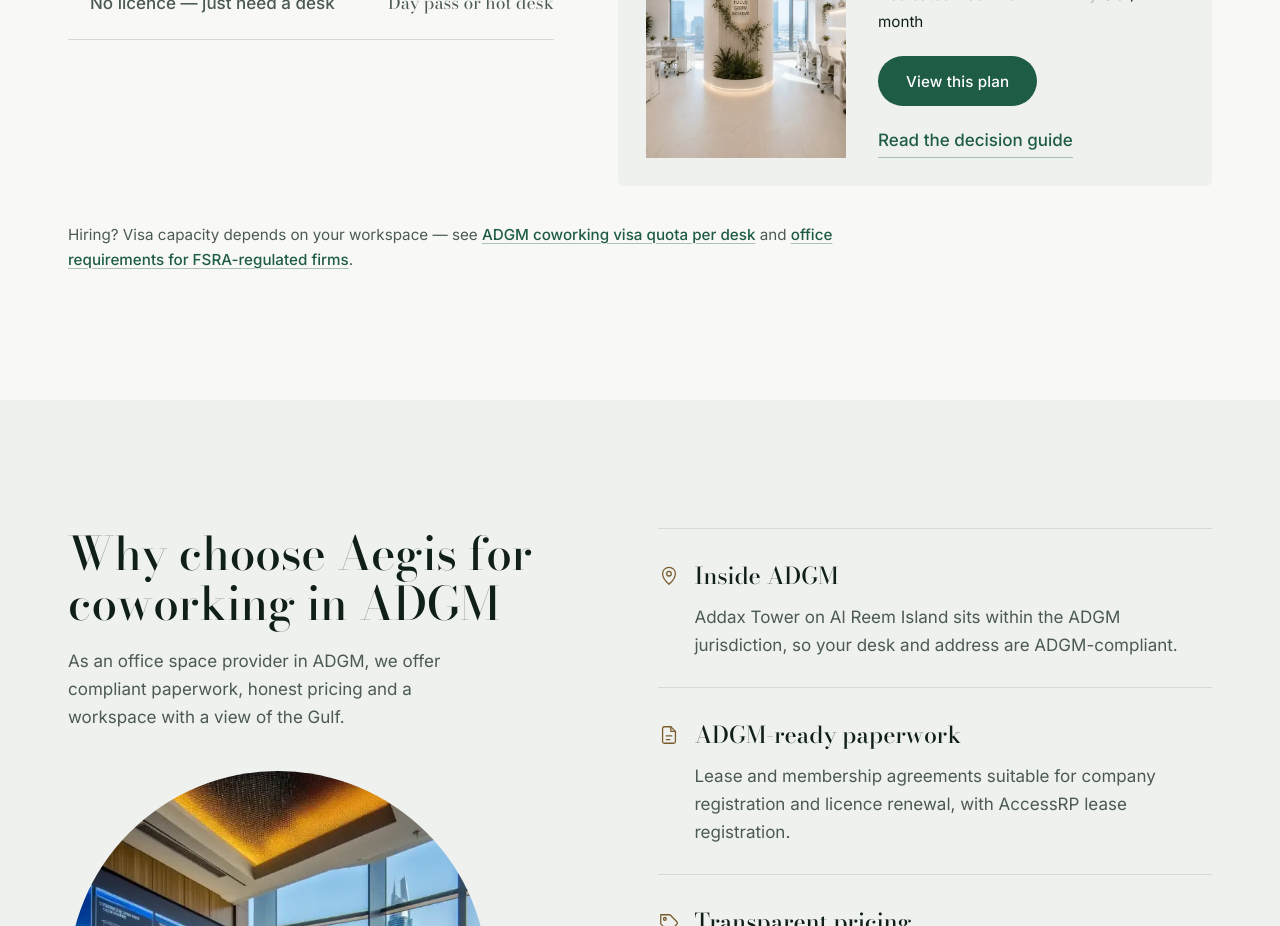
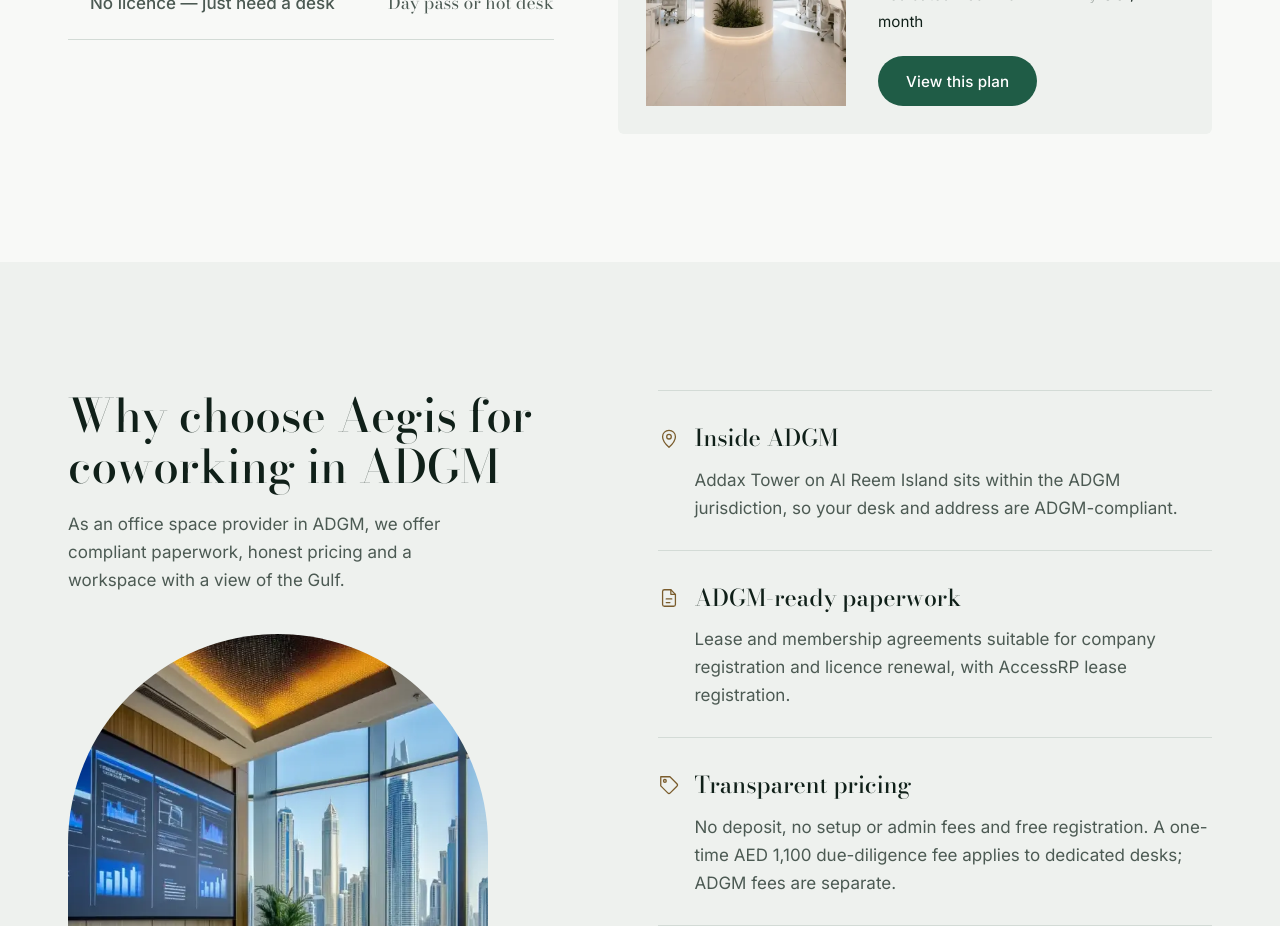
Before and after one commit to coworkingaegis-dev/aegis-coworking-space, a React (Vite) app: page / in a window 1280 px wide. Shown: the part 4320-5246 px from the top of the page. Built offline with nearby package versions, Linux system fonts and the light colour scheme.

Commit message:
Update LicenceMatch.jsx

```diff
--- a/src/components/LicenceMatch.jsx
+++ b/src/components/LicenceMatch.jsx
@@ -44,17 +44,11 @@
               <p className="lp-price">{plan.name} from <strong>{plan.price}</strong> {plan.unit}</p>
               <div className="lp-actions">
                 <a className="btn btn-green" href={`#${plan.id}`}>View this plan</a>
-                <a className="text-link" href={`${MAIN_SITE}/blog/which-adgm-workspace-fits-you`}>Read the decision guide</a>
               </div>
             </div>
           </div>
         </div>
 
-        <p className="licence-note">
-          Hiring? Visa capacity depends on your workspace — see{' '}
-          <a href={`${MAIN_SITE}/blog/adgm-coworking-visa-quota-employees-per-desk`}>ADGM coworking visa quota per desk</a>{' '}
-          and <a href={`${MAIN_SITE}/blog/adgm-fsra-office-requirements`}>office requirements for FSRA-regulated firms</a>.
-        </p>
       </div>
     </section>
   )
```
